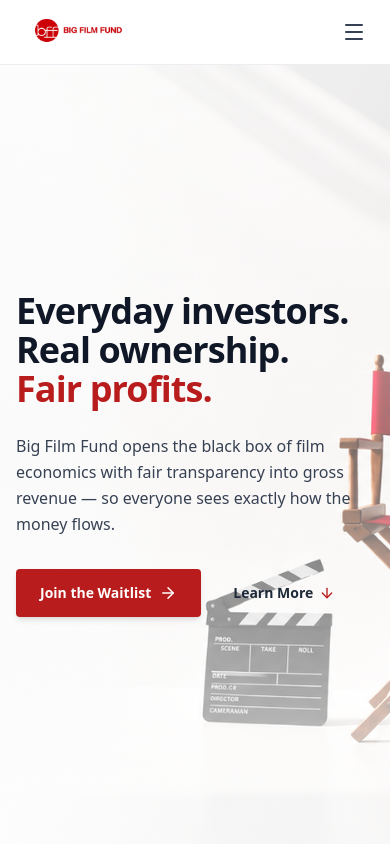
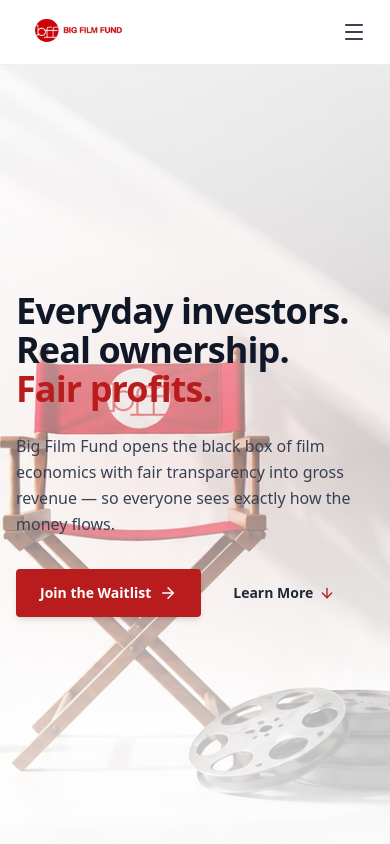
Before and after one commit to ChHashim88/bff3, a Next.js app: page / in a window 390 px wide. Shown: the top 844 px of the page. Built offline with nearby package versions, Linux system fonts and the light colour scheme.

Commit message:
style: shift right-aligned chair graphic to center in mobile view with glowing aura overlay

```diff
--- a/src/components/sections/Hero.tsx
+++ b/src/components/sections/Hero.tsx
@@ -12,16 +12,24 @@
   return (
     <section className="relative w-full min-h-[calc(100vh-64px)] sm:min-h-[calc(100vh-80px)] flex flex-col justify-center overflow-hidden border-b border-gray-100">
       {/* Hero Background Image */}
-      <div className="absolute inset-0 z-0">
+      <div className="absolute inset-0 z-0 overflow-hidden">
         <Image
           src="/herob.png"
           alt="Hero Background"
           fill
           priority
-          className="object-cover object-[50%_55%] sm:object-center transition-all duration-500"
+          className="object-cover object-[82%_50%] sm:object-center transition-all duration-500 scale-110 sm:scale-100"
         />
-        {/* Creative Mobile Subtle Gradient Overlay to maximize text legibility while centering chair image */}
-        <div className="block sm:hidden absolute inset-0 bg-gradient-to-b from-white/70 via-white/40 to-white/80 pointer-events-none" />
+
+        {/* Adorable & Creative Mobile-only Centered Glow Aura Ring */}
+        <motion.div
+          animate={{ scale: [1, 1.12, 1], opacity: [0.35, 0.6, 0.35] }}
+          transition={{ repeat: Infinity, duration: 4, ease: "easeInOut" }}
+          className="block sm:hidden absolute top-1/2 left-1/2 -translate-x-1/2 -translate-y-1/2 w-80 h-80 rounded-full bg-[#B91C1C]/20 blur-3xl pointer-events-none"
+        />
+
+        {/* Creative Mobile Subtle Gradient Overlay for High Text Legibility */}
+        <div className="block sm:hidden absolute inset-0 bg-gradient-to-b from-white/75 via-white/45 to-white/85 pointer-events-none" />
       </div>
 
       <div className="relative z-10 max-w-7xl mx-auto px-4 sm:px-6 lg:px-8 w-full py-16 sm:py-20 lg:py-24">
```
